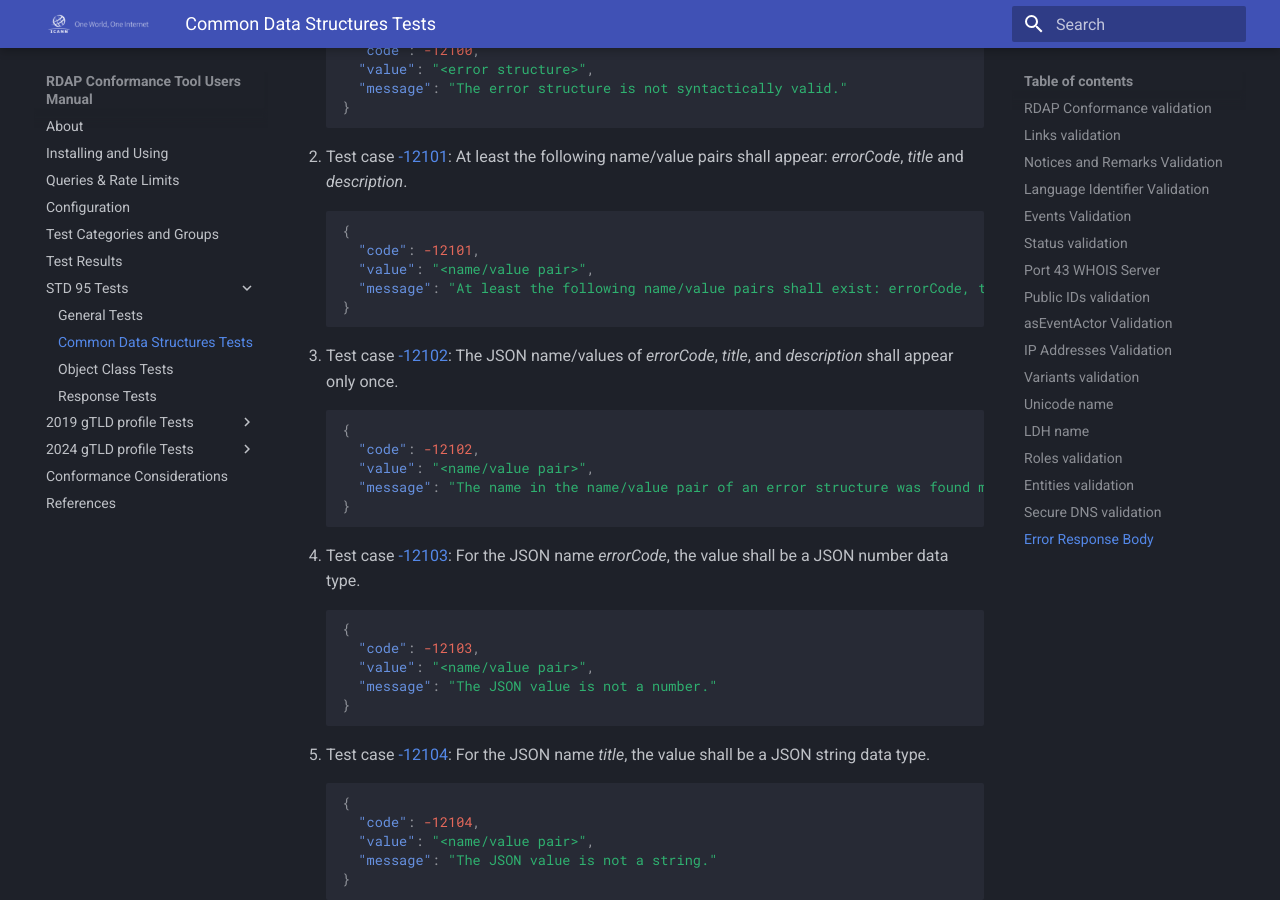
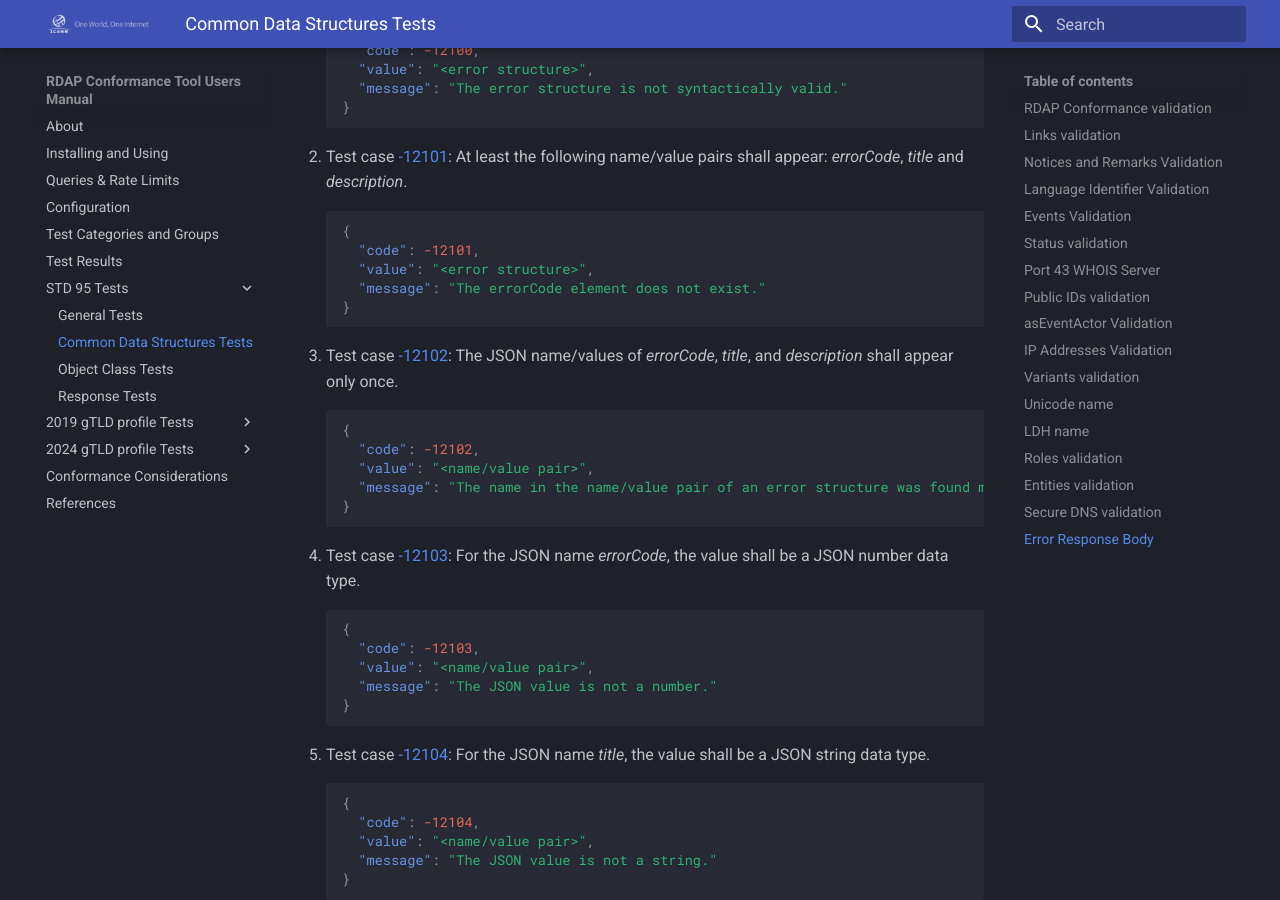
Before and after one commit to icann/rdap-conformance-tool, an MkDocs documentation site: the page built from docs/std_95/common_structures.md, in a window 1280 px wide and 900 px high, scrolled down 28482 px. Built offline with MkDocs 1.6.1 and Material for MkDocs 9.7.7, drawn with Linux system fonts in a browser that asks for light colours.

Commit message:
fix: -12101

````diff
--- a/docs/std_95/common_structures.md
+++ b/docs/std_95/common_structures.md
@@ -1191,8 +1191,8 @@ The following steps should be used to test that an error data structure is valid
 ``` json
 {
   "code": -12101,
-  "value": "<name/value pair>",
-  "message": "At least the following name/value pairs shall exist: errorCode, title and description."
+  "value": "<error structure>",
+  "message": "The errorCode element does not exist."
 }
 ```
 3. Test case [-12102](#id-testCase-12102){ #id-testCase-12102 }: The JSON name/values of _errorCode_, _title_, and _description_ shall appear only once.
````
